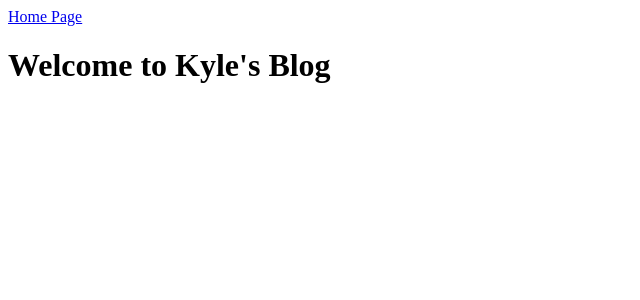
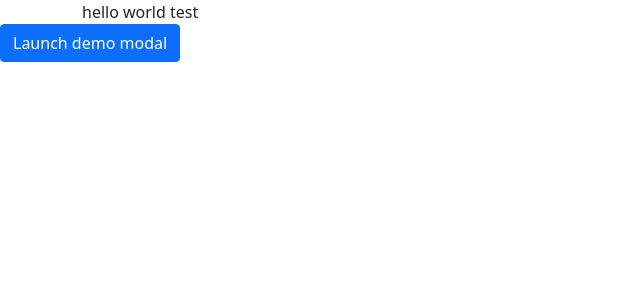
Before and after one commit to kkoshiya/photon-toy, a Flask app: page /blog in a window 1280 px wide. Shown: the top 300 px of the page, without its empty margins (0-640 px from the left). Run offline with Flask 2, Linux system fonts and the light colour scheme.

Commit message:
'bootstrap'

```diff
--- a/templates/blog.html
+++ b/templates/blog.html
@@ -2,11 +2,41 @@
 <html>
 
 <head>
+  <link href="https://cdn.jsdelivr.net/npm/bootstrap@5.0.2/dist/css/bootstrap.min.css" rel="stylesheet" integrity="sha384-EVSTQN3/azprG1Anm3QDgpJLIm9Nao0Yz1ztcQTwFspd3yD65VohhpuuCOmLASjC" crossorigin="anonymous">
+
 </head>
 
 <body>
-  <a href="/">Home Page</a>
-  <h1>Welcome to Kyle's Blog</h1>
+  <div class="container">
+    hello world test
+  </div>
+
+  <!-- Button trigger modal -->
+  <button type="button" class="btn btn-primary" data-bs-toggle="modal" data-bs-target="#exampleModal">
+    Launch demo modal
+  </button>
+
+  <!-- Modal -->
+  <div class="modal fade" id="exampleModal" tabindex="-1" aria-labelledby="exampleModalLabel" aria-hidden="true">
+    <div class="modal-dialog">
+      <div class="modal-content">
+        <div class="modal-header">
+          <h5 class="modal-title" id="exampleModalLabel">Modal title</h5>
+          <button type="button" class="btn-close" data-bs-dismiss="modal" aria-label="Close"></button>
+        </div>
+        <div class="modal-body">
+          <a href="https://kickstart-clone.herokuapp.com/#/"><img
+            src="{{ url_for('static', filename='images/K.png') }}" alt="HTML tutorial"></a>
+        </div>
+        <div class="modal-footer">
+          <button type="button" class="btn btn-secondary" data-bs-dismiss="modal">Close</button>
+          <button type="button" class="btn btn-primary">Save changes</button>
+        </div>
+      </div>
+    </div>
+  </div>
+
+  <script src="https://cdn.jsdelivr.net/npm/bootstrap@5.0.2/dist/js/bootstrap.bundle.min.js" integrity="sha384-MrcW6ZMFYlzcLA8Nl+NtUVF0sA7MsXsP1UyJoMp4YLEuNSfAP+JcXn/tWtIaxVXM" crossorigin="anonymous"></script>
 </body>
 
 </html>
```
